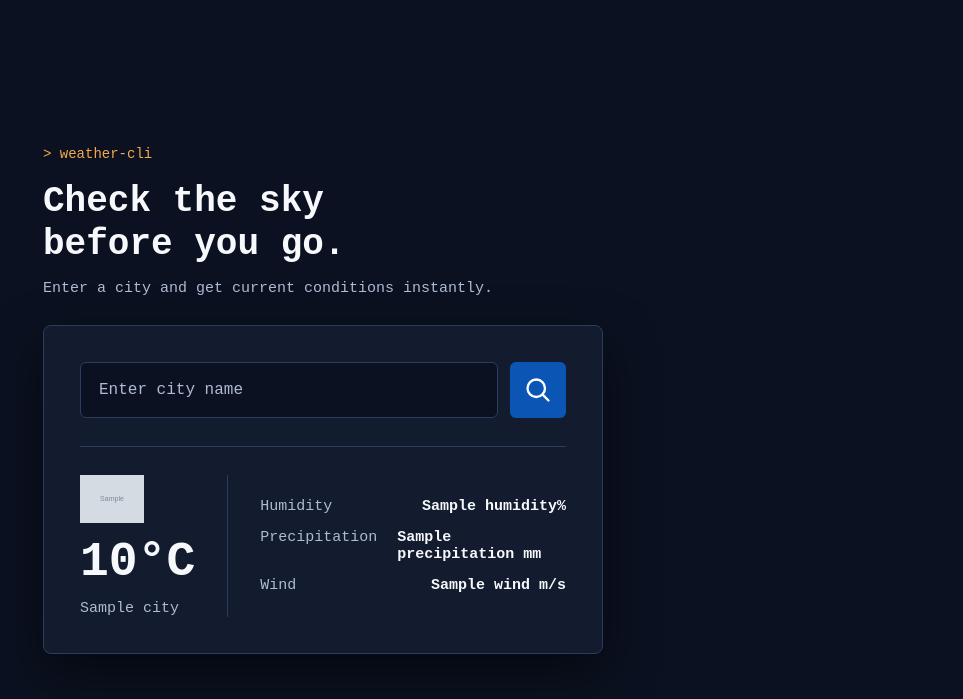
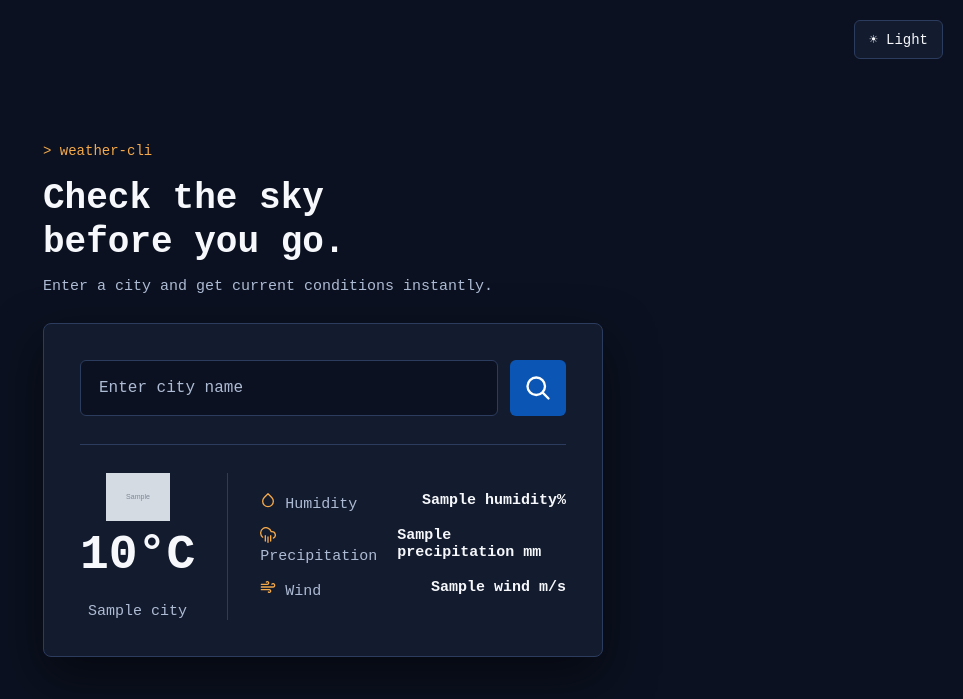
Before and after one commit to BenNguyen0204/WeatherApp, a Flask app: template templates/index.html in a window 1280 px wide. Shown: the top 699 px of the page, without its empty margins (317-1280 px from the left). Run offline with Flask 3, Linux system fonts and the light colour scheme; the template is opened without the code that fills it: most values are stand-ins (such as "Sample title", 1, 10 or a date in 2020); grey boxes marked "Sample" are stand-in pictures.

Commit message:
Added javascript for dark and light theme

```diff
--- a/backend/app.py
+++ b/backend/app.py
@@ -28,7 +28,6 @@ def index():
             return render_template("index.html", error="Weather service is unavailable right now.")
 
         rain_last_hour = data.get("rain", {}).get("1h", 0)
-
         weather_info = {
             "city": data.get("_resolved_name") or data.get("name") or location,
             "temp": round(data["main"]["temp"]),
--- /dev/null
+++ b/static/script.js
@@ -0,0 +1,24 @@
+const themeToggle = document.getElementById("theme-toggle");
+
+// Load saved theme
+const savedTheme = localStorage.getItem("theme");
+
+if (savedTheme === "light") {
+    document.body.classList.add("light");
+    themeToggle.textContent = "☾ Dark";
+} else {
+    themeToggle.textContent = "☀ Light";
+}
+
+// Toggle theme
+themeToggle.addEventListener("click", () => {
+    document.body.classList.toggle("light");
+
+    if (document.body.classList.contains("light")) {
+        themeToggle.textContent = "☾ Dark";
+        localStorage.setItem("theme", "light");
+    } else {
+        themeToggle.textContent = "☀ Light";
+        localStorage.setItem("theme", "dark");
+    }
+});
--- a/static/style.css
+++ b/static/style.css
@@ -22,6 +22,37 @@ body {
     min-height: 100vh;
     background: var(--bg);
     padding: 20px;
+}
+
+body.light {
+    --bg: #f4f6f8;
+    --panel: #ffffff;
+    --panel-edge: #d5dbe3;
+    --accent: #d9822b;
+    --text: #172033;
+    --muted: #667085;
+}
+
+#theme-toggle {
+    position: fixed;
+    top: 20px;
+    right: 20px;
+
+    padding: 10px 14px;
+    border: 1px solid var(--panel-edge);
+    border-radius: 6px;
+
+    background: var(--panel);
+    color: var(--text);
+
+    font-family: 'Courier New', Courier, monospace;
+    font-size: 14px;
+
+    cursor: pointer;
+}
+
+#theme-toggle:hover {
+    border-color: var(--accent);
 }
 
 .hero {
@@ -123,6 +154,9 @@ body {
 .overview {
     padding-right: 32px;
     border-right: 1px solid var(--panel-edge);
+    display: flex;
+    flex-direction: column;
+    align-items: center;
 }
 
 .overview .weather-icon {
@@ -155,9 +189,20 @@ body {
     display: flex;
     justify-content: space-between;
     gap: 20px;
-    min-width: 190px;
+    min-width: 250px;
     font-size: 15px;
     color: var(--muted);
+}
+
+.details p .label {
+    display: block;
+    align-items: center;
+    gap: 8px;
+}
+
+.details p .label img {
+    width: 16px;
+    height: 16px;
 }
 
 .details p::after {
--- a/templates/base.html
+++ b/templates/base.html
@@ -7,7 +7,11 @@
     <title>{% block title %} Weather App {% endblock %}</title>
 </head>
 <body>
+    <button id="theme-toggle" type="button">☀ Light</button>
+
     {% block content %}
     {% endblock %}
+
+    <script src="{{ url_for('static', filename='script.js') }}"></script>
 </body>
 </html>
--- a/templates/index.html
+++ b/templates/index.html
@@ -25,9 +25,24 @@
             </div>
 
             <div class="details">
-                <p class="humidity" data-value="{{ weather.humidity }}%">Humidity</p>
-                <p class="precipitation" data-value="{{ weather.precipitation }} mm">Precipitation</p>
-                <p class="wind" data-value="{{ weather.wind }} m/s">Wind</p>
+                <p class="humidity" data-value="{{ weather.humidity }}%">
+                    <span class="label">
+                        <img src="{{ url_for('static', filename='img/humidity.svg') }}" alt="">
+                        Humidity
+                    </span>
+                </p>
+                <p class="precipitation" data-value="{{ weather.precipitation }} mm">
+                    <span class="label">
+                        <img src="{{ url_for('static', filename='img/precipitation.svg') }}" alt="">
+                        Precipitation
+                    </span>
+                </p>
+                <p class="wind" data-value="{{ weather.wind }} m/s">
+                    <span class="label">
+                        <img src="{{ url_for('static', filename='img/wind.svg') }}" alt="">
+                        Wind
+                    </span>
+                </p>
             </div>
         </div>
         {% endif %}
```
Also changed, not shown: README.md, static/img/humidity.svg (added), static/img/precipitation.svg (added), static/img/wind.svg (added).
